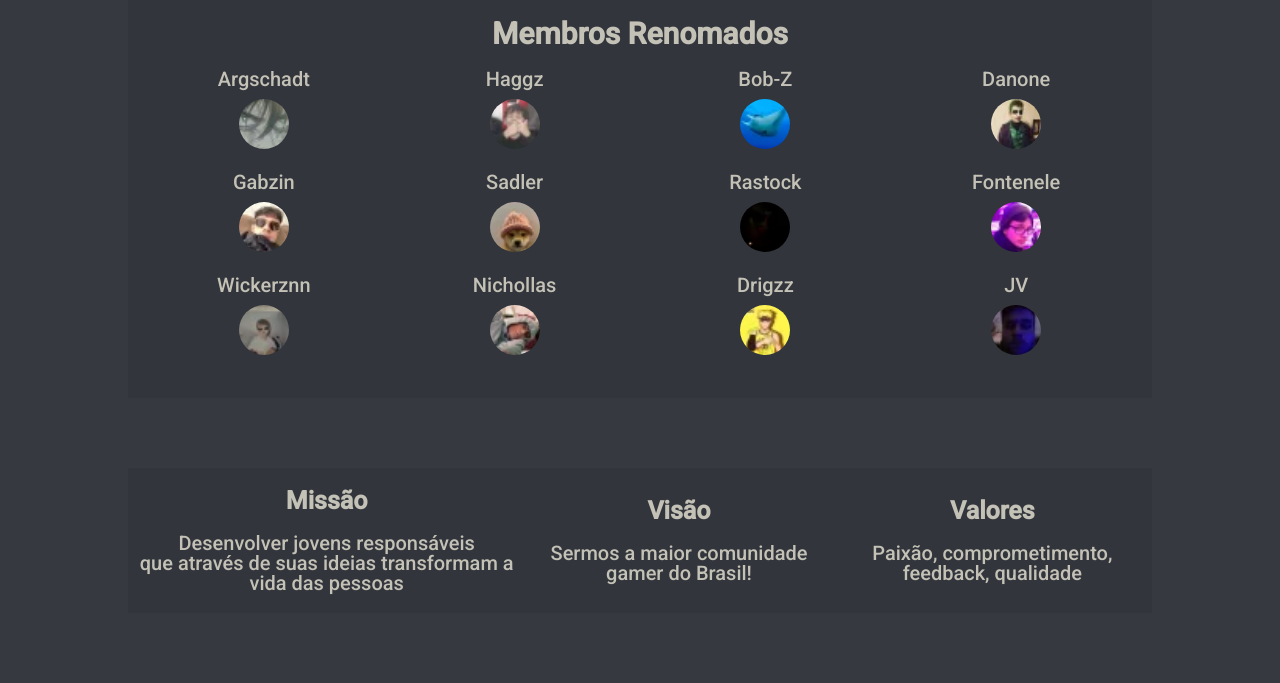
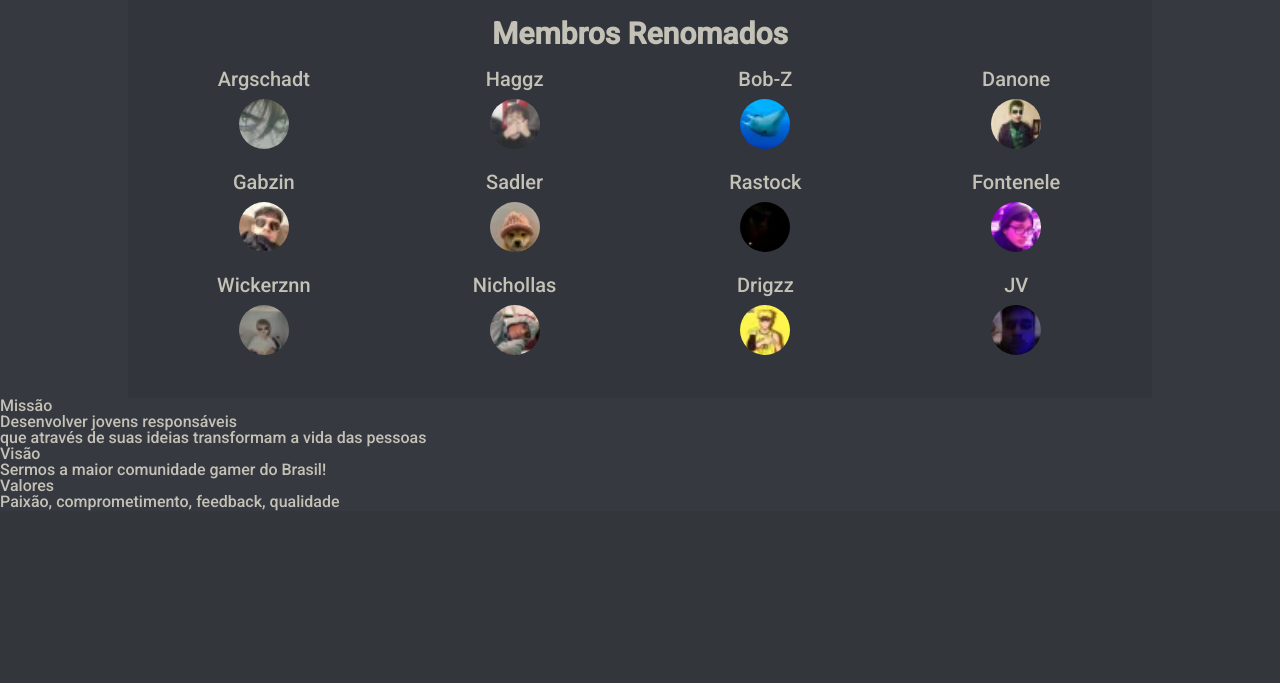
Before and after one commit to Argschadt/KappaServer, a PHP site: page / in a window 1280 px wide. Shown: the part 650-1333 px from the top of the page. After the commit the page ends 1161 px from the top, so only its background shows below. Run offline with PHP 8.4, Linux system fonts and the light colour scheme.

Commit message:
Update style.css

```diff
--- a/style.css
+++ b/style.css
@@ -140,30 +140,3 @@ body{
   border-radius: 50%;
   margin: 0 0 20px 0;
 }
-
-.div-mvv {
-  background-color: #32353b;
-  text-align: center;
-  margin: 70px 10%;
-  padding: 20px 0;
-}
-
-.mvv {
-  align-items: center;
-  text-align: center;
-  display: flex;
-  flex-flow: row nowrap;
-  justify-content: space-around;
-}
-
-.mvv-items > h2 {
-  text-align: center;
-  font-size: 25px;
-  font-weight: 800;
-  padding-bottom: 20px;
-}
-
-.mvv-items > p {
-  font-size: 20px;
-  padding: 0 10px;
-}
```
